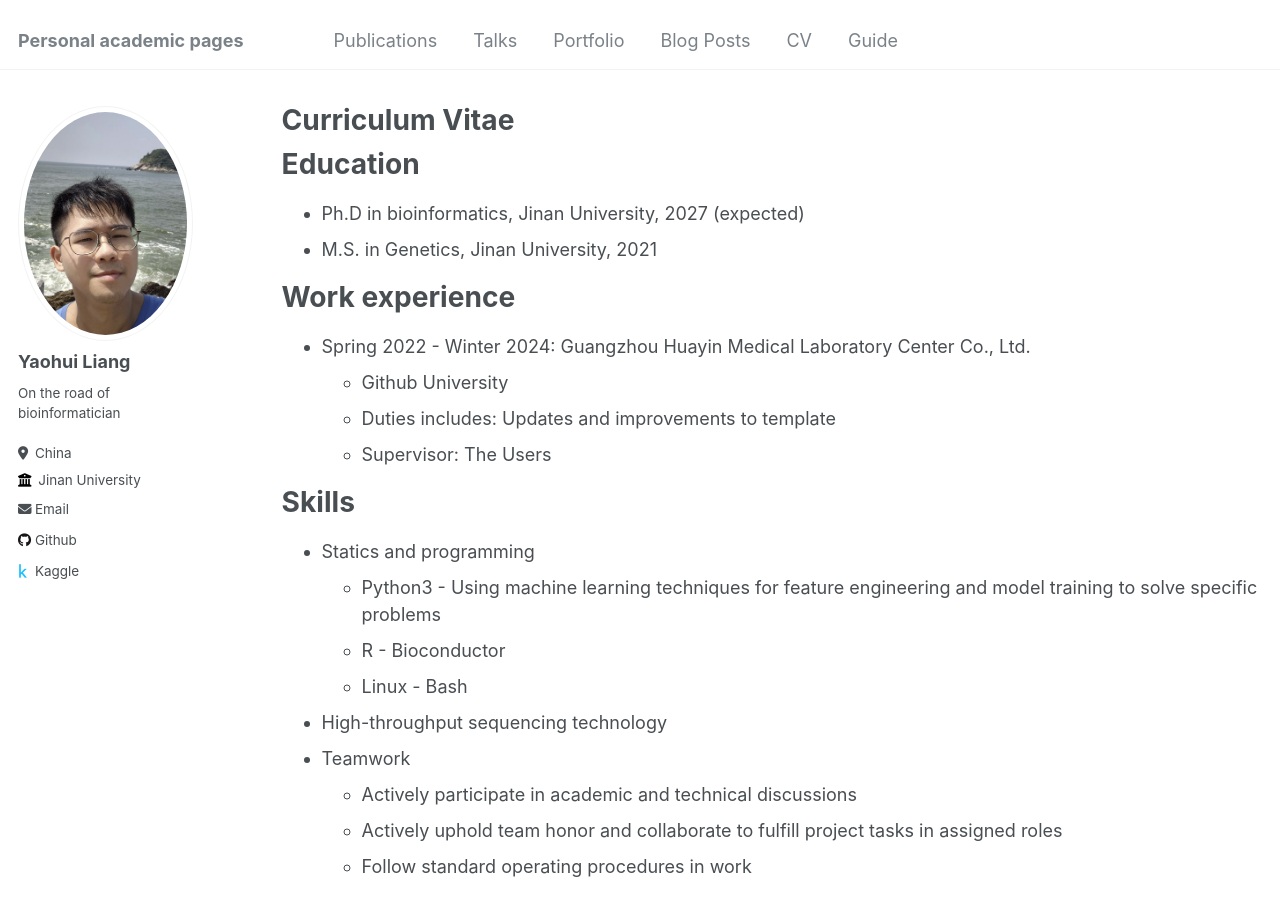
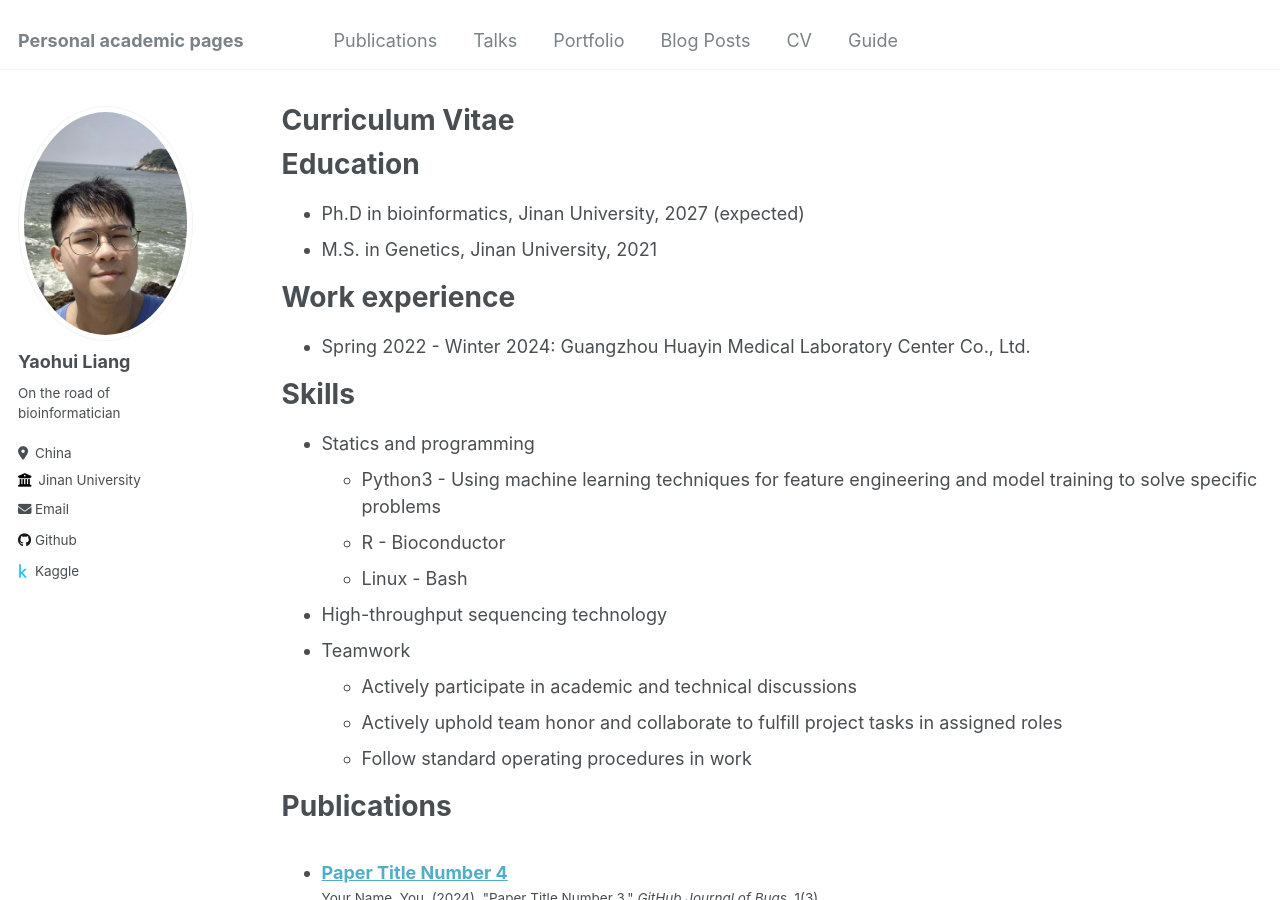
Before and after one commit to Stupid1Fish/Academic-Pages, a Jekyll site: the page built from _pages/cv.md, in a window 1280 px wide and 900 px high. Built offline with Jekyll 4.4.1, drawn with Linux system fonts in a browser that asks for light colours.

Commit message:
Update cv.md

```diff
--- a/_pages/cv.md
+++ b/_pages/cv.md
@@ -17,9 +17,7 @@ Education
 Work experience
 ======
 * Spring 2022 - Winter 2024: Guangzhou Huayin Medical Laboratory Center Co., Ltd.
-  * Github University
-  * Duties includes: Updates and improvements to template
-  * Supervisor: The Users
+
 
 Skills
 ======
```
